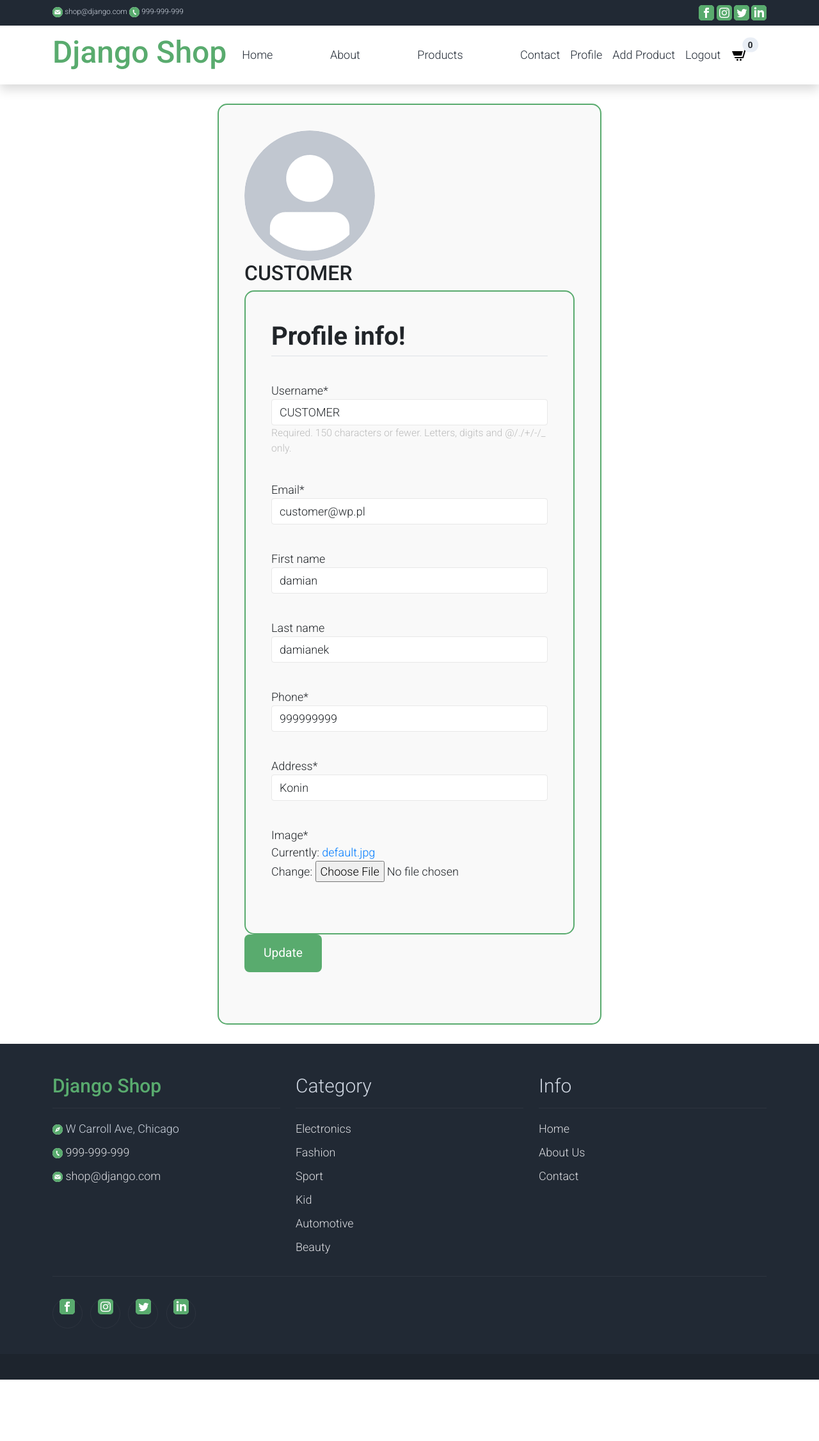
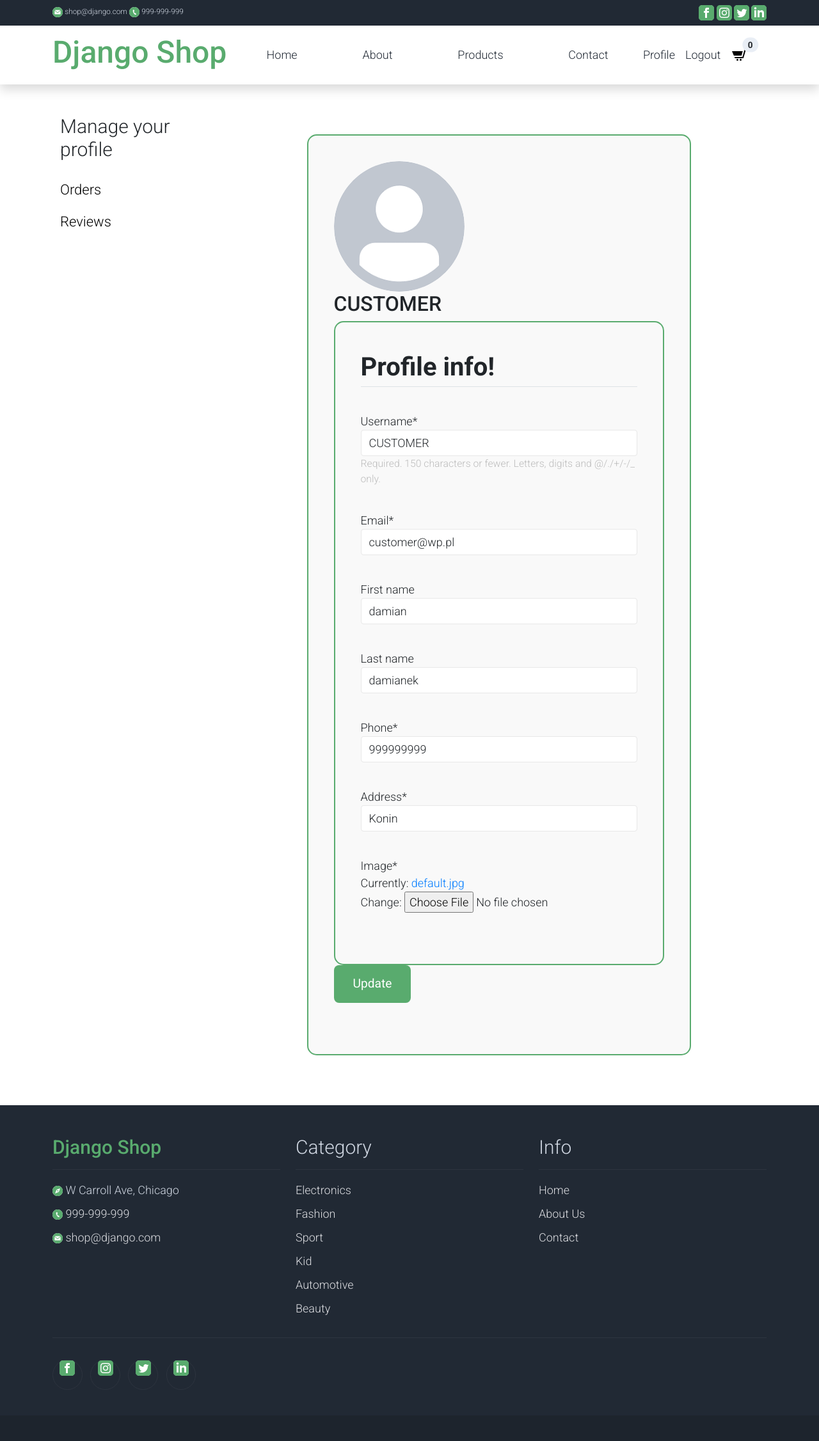
Before and after one commit to wiktoriamarszewska77/Django_shop, a Django app: page /profile/ in a window 1280 px wide. Shown: the whole page at 64% size. Before the commit the page ends 2157 px from the top, so only its background shows below. Run offline with Django 4.2, Linux system fonts and the light colour scheme; a user stored in the database is signed in; data comes from the database, SQL or seed files in the repository; some libraries are stand-ins or nearby versions.

Commit message:
feat: Added management functionality from the profile level

```diff
--- a/shop/templates/base.html
+++ b/shop/templates/base.html
@@ -1,5 +1,5 @@
+<!DOCTYPE html>
 {% load static %}
-<!DOCTYPE html>
 <html lang="en">
 <head>
     <meta charset="utf-8">
@@ -76,7 +76,6 @@
                     <div class="navbar-nav">
                         {% if user.is_authenticated %}
                         <a class="nav-item nav-link" href="{% url 'profile' %}">Profile</a>
-                        <a class="nav-item nav-link" href="{% url 'add-product' %}">Add Product</a>
                         <a class="nav-item nav-link" href="#" onClick="document.getElementById('logoutForm').submit()">Logout</a>
                         <form id="logoutForm" method="POST" action="{% url 'logout' %}">
                             {% csrf_token %}
@@ -85,7 +84,6 @@
                         <a class="nav-icon position-relative text-decoration-none" href="{% url 'basket_summary' %}" target="_self"><img src="/media/basket.png" style="padding-top: 10px; margin-left: 10px;">
                             <span class="position-static  top-0 left-100 translate-middle badge rounded-pill bg-light text-dark" id="basket_quantity">{{ basket|length }}</span>
                         </a>
-<!--                        <a class="nav-item nav-link" href="{% url 'basket_summary' %}" target="_self"><img src="/media/basket.png"></a>-->
                         {% else %}
                         <a class="nav-item nav-link" href="{% url 'login' %}">Login</a>
                         <a class="nav-item nav-link" href="{% url 'register' %}">Register</a>
--- a/shop/users/templates/profile.html
+++ b/shop/users/templates/profile.html
@@ -2,6 +2,30 @@
 {% extends 'base.html' %}
 {% load crispy_forms_tags %}
 {% block content %}
+<div class="container py-5">
+    <div class="row">
+        <div class="col-lg-3">
+            <h1 class="h2 pb-4">Manage your profile</h1>
+            <ul class="list-unstyled templatemo-accordion">
+                <li class="pb-3">
+                    <a class="collapsed d-flex justify-content-between h3 text-decoration-none" href="{% url 'order_summary'%}">
+                        Orders
+                    </a>
+                </li>
+                {% if user.company %}
+                <li class="pb-3">
+                    <a class="collapsed d-flex justify-content-between h3 text-decoration-none" href="{% url 'add-product'%}">
+                        Add product
+                    </a>
+                </li>
+                {% endif %}
+                <li class="pb-3">
+                    <a class="collapsed d-flex justify-content-between h3 text-decoration-none" href="{% url 'profile' %}">
+                        Reviews
+                    </a>
+                </li>
+            </ul>
+        </div>
 <div class="content-section">
     <div class="media>">
         <img class="rounded-circle account-img" src="{{ user.image.url }}">
@@ -21,4 +45,6 @@
         </div>
     </form>
 </div>
+    </div>
+</div>
 {% endblock %}
```
